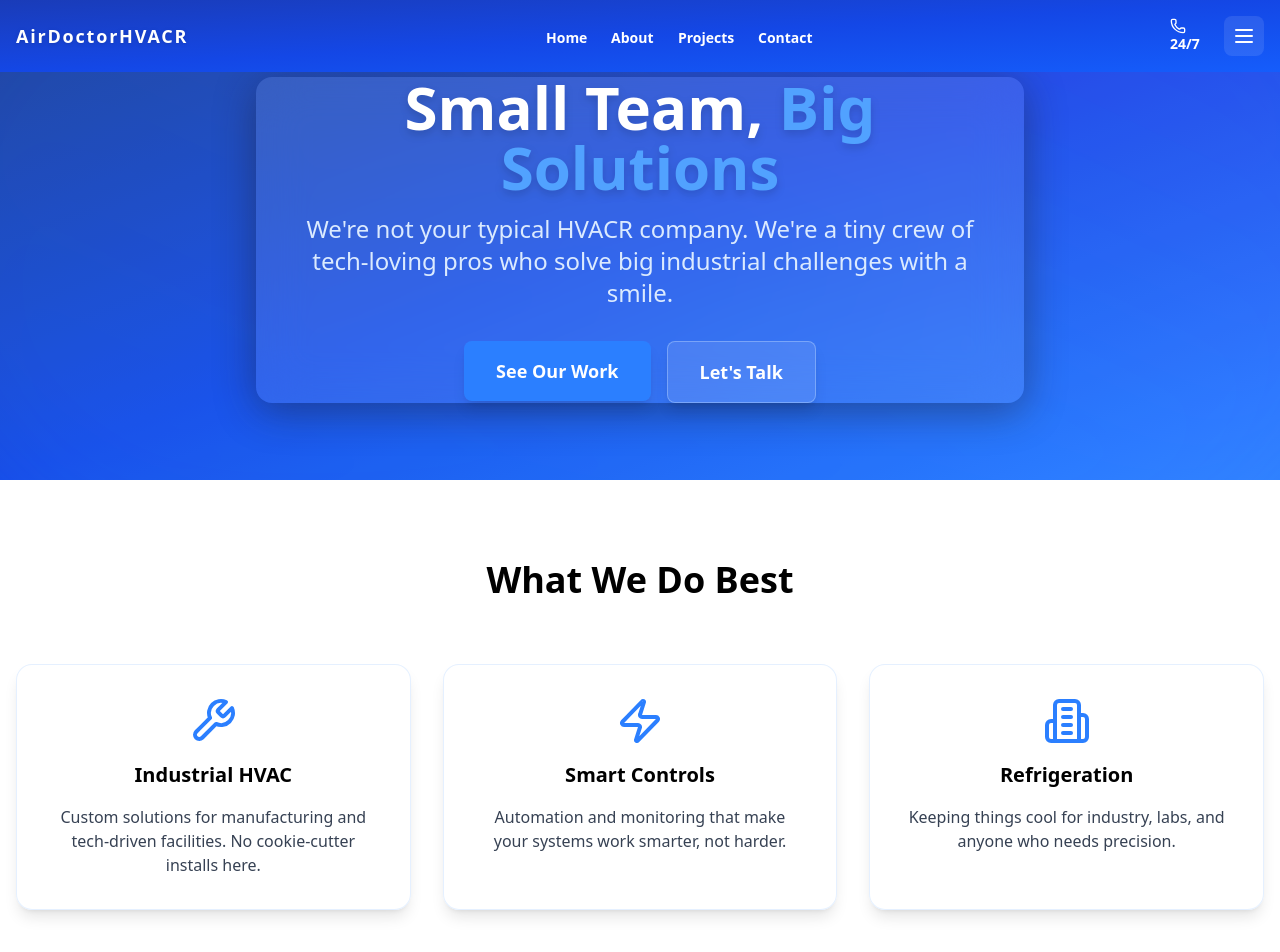
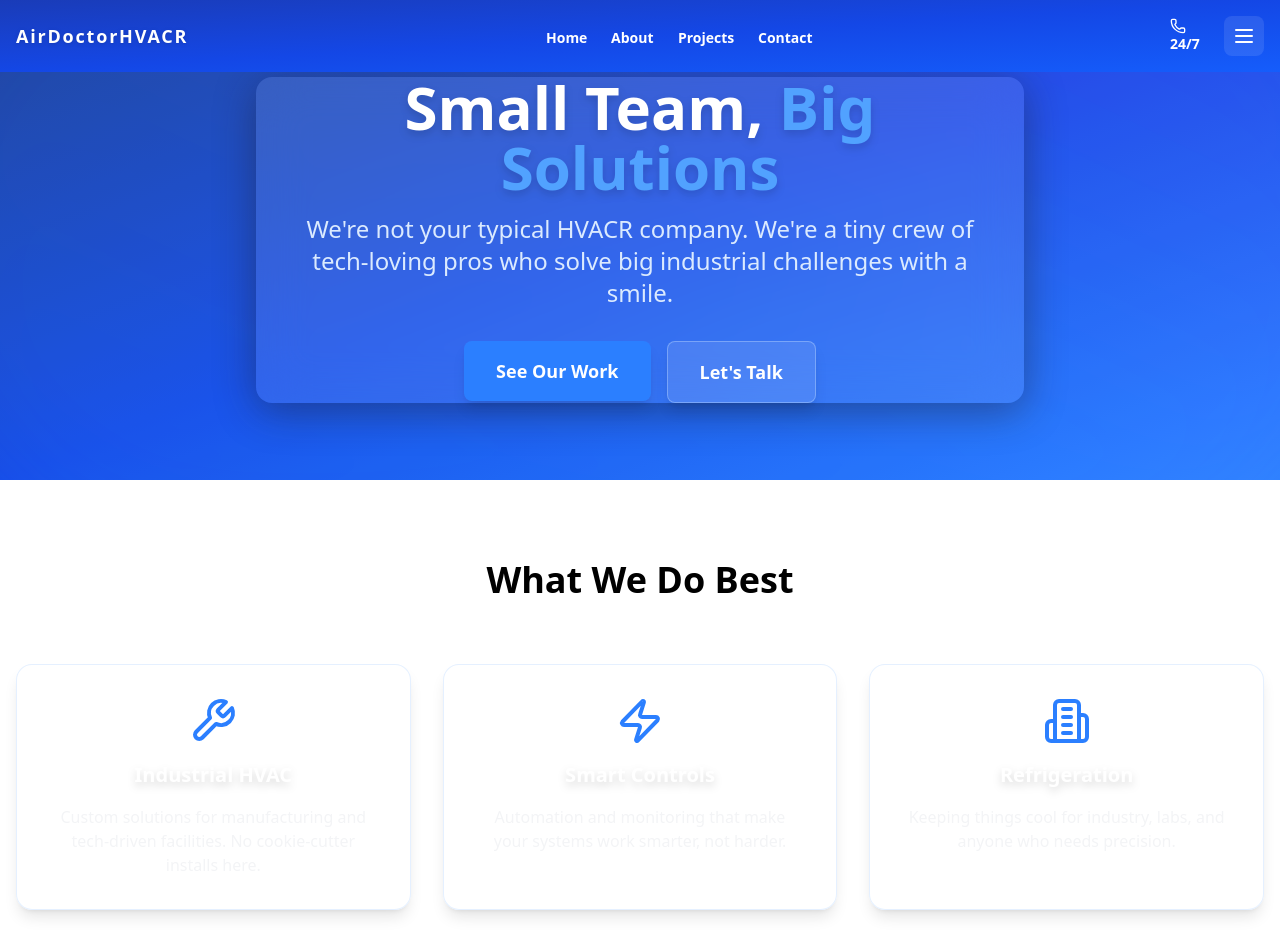
Before and after one commit to Majestyk1/airdoctor-refactor, a React (Vite) app: page / in a window 1280 px wide. Shown: the top 952 px of the page. Built offline with nearby package versions, Linux system fonts and the light colour scheme.

Commit message:
feat: add video background support to ServiceCard with lazy loading and poster fallback

```diff
--- a/src/components/common/ServiceCard.jsx
+++ b/src/components/common/ServiceCard.jsx
@@ -1,11 +1,15 @@
 import React from 'react'
 import { motion } from 'framer-motion'
+import { useInView } from 'react-intersection-observer'
 import 'hover.css/css/hover-min.css'
 
-function ServiceCard({ icon: Icon, title, description, className = '' }) {
+function ServiceCard({ icon: Icon, title, description, video, poster, className = '' }) {
+  const { ref, inView } = useInView({ triggerOnce: true, threshold: 0.2 })
+
   return (
     <motion.div
-      className={`service-card group relative p-8 rounded-2xl bg-white/60 backdrop-blur-xl border border-blue-200/40 shadow-lg text-center transition-all duration-300 cursor-pointer focus:outline-none ${className}`}
+      ref={ref}
+      className={`service-card group relative p-8 rounded-2xl bg-white/60 backdrop-blur-xl border border-blue-200/40 shadow-lg text-center transition-all duration-300 cursor-pointer focus:outline-none overflow-hidden ${className}`}
       initial={{ opacity: 0, y: 40 }}
       whileInView={{ opacity: 1, y: 0 }}
       viewport={{ once: true, amount: 0.3 }}
@@ -14,12 +18,36 @@ function ServiceCard({ icon: Icon, title, description, className = '' }) {
       role="button"
       aria-label={title}
     >
+      {/* Video Background (lazy loaded) */}
+      {video && inView && (
+        <video
+          className="service-card__video absolute inset-0 w-full h-full object-cover z-0"
+          src={video}
+          autoPlay
+          loop
+          muted
+          playsInline
+          poster={poster}
+        />
+      )}
+      {/* Poster fallback if video not loaded */}
+      {poster && (!video || !inView) && (
+        <img
+          src={poster}
+          alt={title + ' background'}
+          className="service-card__poster absolute inset-0 w-full h-full object-cover z-0"
+        />
+      )}
+      {/* Overlay for readability */}
+      {(video || poster) && (
+        <span className="service-card__video-overlay absolute inset-0 bg-black/40 z-10 pointer-events-none" />
+      )}
       {/* Blue blur glow on hover/focus */}
-      <span className="service-card__glow pointer-events-none absolute inset-0 z-0 rounded-2xl opacity-0 group-hover:opacity-80 group-focus:opacity-80 transition duration-300 blur-xl bg-blue-400/40" />
-      <div className="relative z-10 flex flex-col items-center">
+      <span className="service-card__glow pointer-events-none absolute inset-0 z-20 rounded-2xl opacity-0 group-hover:opacity-80 group-focus:opacity-80 transition duration-300 blur-xl bg-blue-400/40" />
+      <div className="relative z-30 flex flex-col items-center">
         {Icon && <Icon className="service-card__icon w-12 h-12 text-blue-500 mb-4 mx-auto transition-transform duration-300 group-hover:scale-110 group-focus:scale-110" />}
-        <h3 className="service-card__title text-xl font-bold mb-4">{title}</h3>
-        <p className="service-card__desc text-gray-700">{description}</p>
+        <h3 className="service-card__title text-xl font-bold mb-4 text-white drop-shadow-lg">{title}</h3>
+        <p className="service-card__desc text-gray-100">{description}</p>
       </div>
     </motion.div>
   )
```
